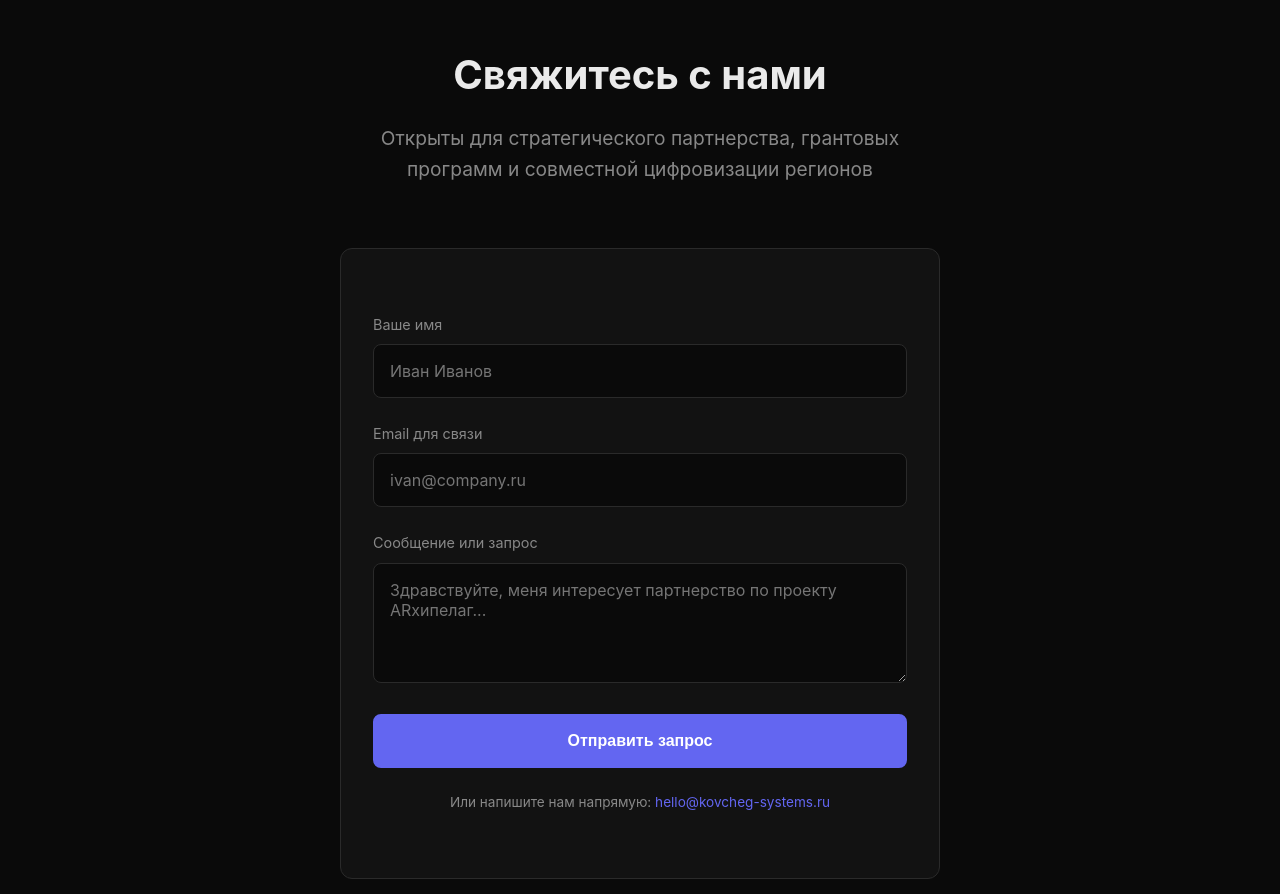
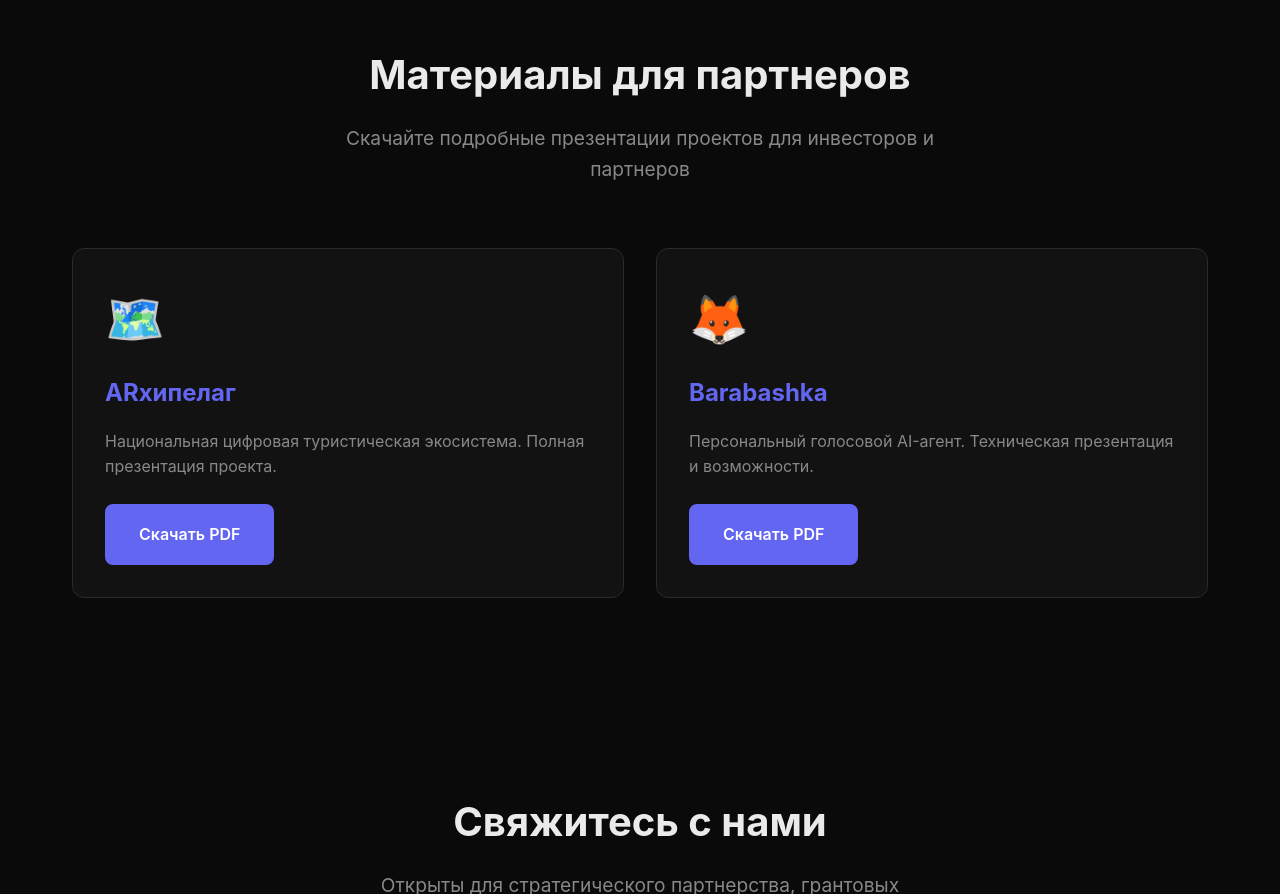
Before and after one commit to stove1man-wq/kovcheg-systems-site, a plain HTML site: page index.html in a window 1280 px wide. Shown: the part 3062-3956 px from the top of the page. Drawn offline with Linux system fonts and the light colour scheme.

Commit message:
Add partner materials section to index.html
Added a new section for partner materials with project presentations.

```diff
--- a/index.html
+++ b/index.html
@@ -213,7 +213,26 @@
             <div class="tech-item"><div style="font-size: 2.5rem;">🔐</div><h4>Безопасность</h4><p>Шифрование, 2FA, соответствие ФЗ-152</p></div>
         </div>
     </section>
+<!-- СЕКЦИЯ МАТЕРИАЛОВ ДЛЯ ПАРТНЕРОВ -->
+<section id="materials" class="reveal">
+    <h2 class="section-title">Материалы для партнеров</h2>
+    <p class="section-subtitle">Скачайте подробные презентации проектов для инвесторов и партнеров</p>
 
+    <div class="projects-grid">
+        <div class="project-card">
+            <div class="project-icon">🗺️</div>
+            <h3>ARхипелаг</h3>
+            <p>Национальная цифровая туристическая экосистема. Полная презентация проекта.</p>
+            <a href="ARhipelag.pdf" class="btn btn-primary" target="_blank">Скачать PDF</a>
+        </div>
+        <div class="project-card">
+            <div class="project-icon">🦊</div>
+            <h3>Barabashka</h3>
+            <p>Персональный голосовой AI-агент. Техническая презентация и возможности.</p>
+            <a href="Barabashka.pdf" class="btn btn-primary" target="_blank">Скачать PDF</a>
+        </div>
+    </div>
+</section>
     <section id="contact" class="reveal">
         <h2 class="section-title">Свяжитесь с нами</h2>
         <p class="section-subtitle">Открыты для стратегического партнерства, грантовых программ и совместной цифровизации регионов</p>
```
